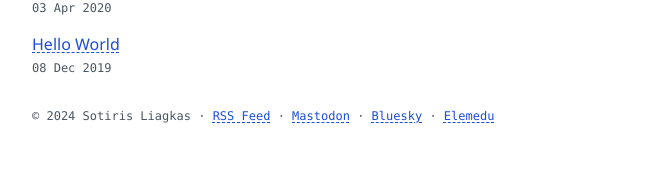
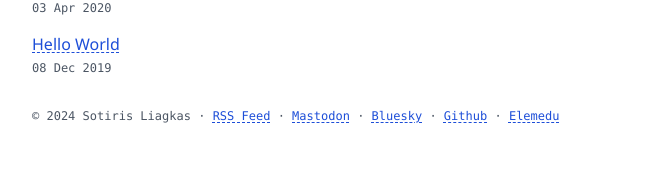
Before and after one commit to liagason/A-Jekyll-Blog, a Jekyll site: the page built from index.html, in a window 1280 px wide. Shown: the part 1004-1189 px from the top of the page, without its empty margins (304-957 px from the left). Built offline with Jekyll 4.4.1, drawn with Linux system fonts in a browser that asks for light colours.

Commit message:
Update footer.html

```diff
--- a/_includes/footer.html
+++ b/_includes/footer.html
@@ -1,3 +1,3 @@
 <div class="flex justify-left">
-    <footer class="pt-8 text-xs font-mono text-gray-600">&copy; {{ site.time | date: '%Y' }} {{ site.author_name }} · <a href="https://liagason.com/feed.xml" class="text-xs text-blue-700 underline underline-offset-2 decoration-1 decoration-dashed decoration-blue-700">RSS Feed</a> · <a href="https://mastodon.social/@liagason">Mastodon</a> · <a href="https://bsky.app/profile/liagason.com">Bluesky</a> · <a href="https://elemedu.com/sotiris">Elemedu</a></footer>
+    <footer class="pt-8 text-xs font-mono text-gray-600">&copy; {{ site.time | date: '%Y' }} {{ site.author_name }} · <a href="https://liagason.com/feed.xml" class="text-xs text-blue-700 underline underline-offset-2 decoration-1 decoration-dashed decoration-blue-700">RSS Feed</a> · <a href="https://mastodon.social/@liagason">Mastodon</a> · <a href="https://bsky.app/profile/liagason.com">Bluesky</a> · <a href="https://github.com/liagason">Github</a> · <a href="https://elemedu.com/sotiris">Elemedu</a></footer>
 </div>
```
